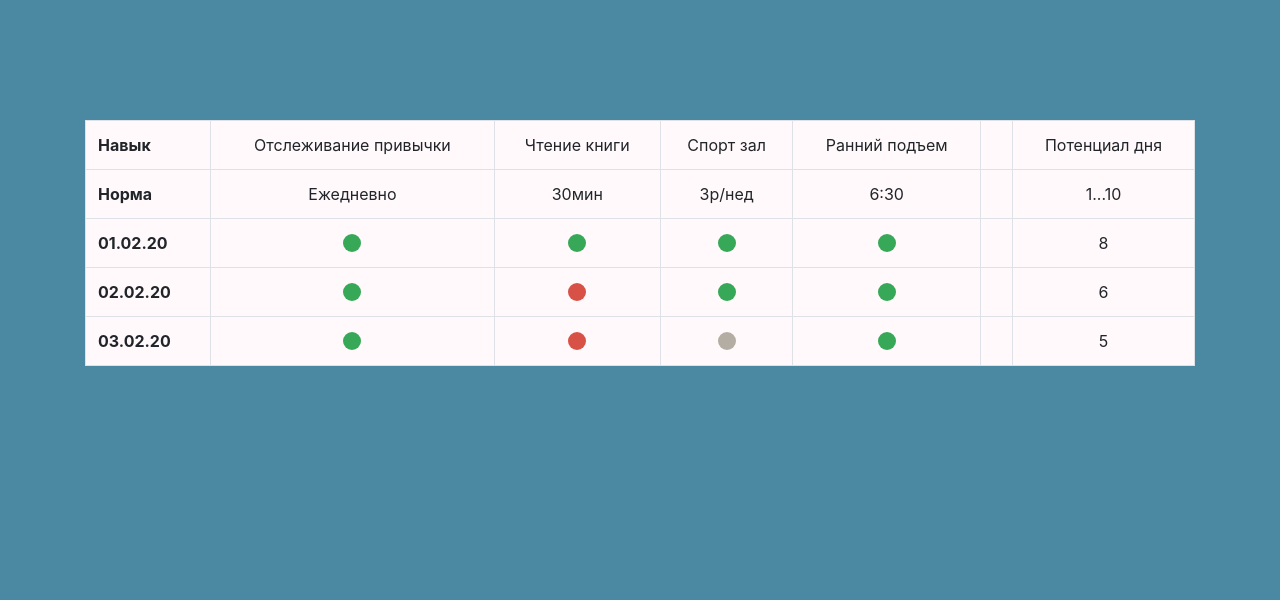
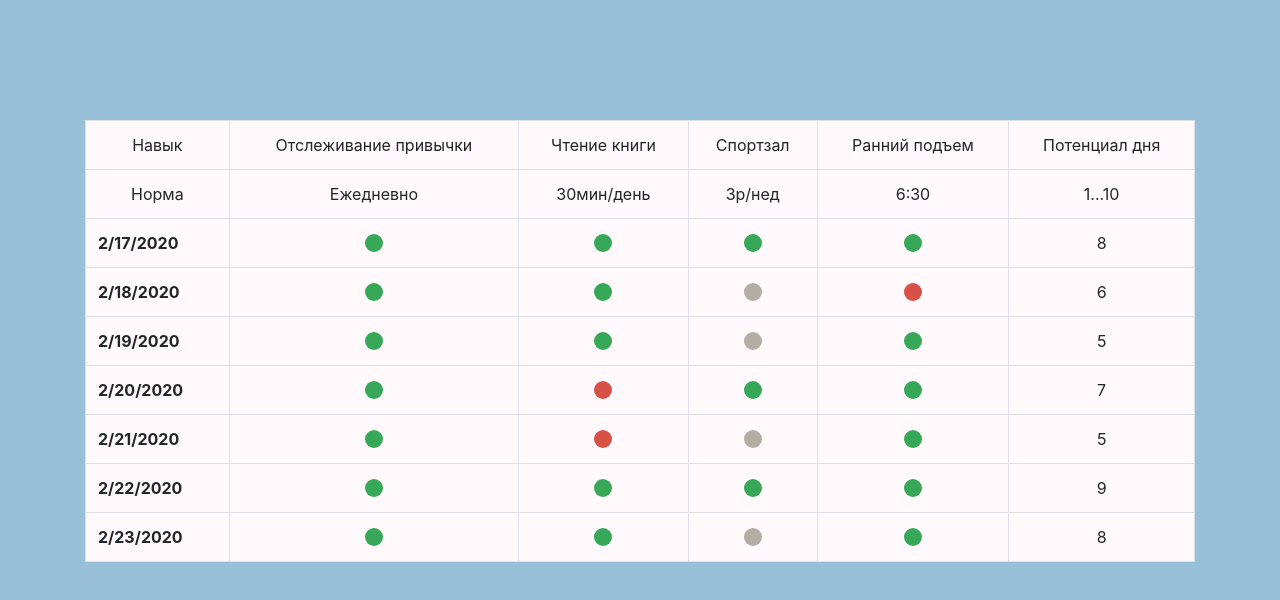
Before and after one commit to PickleDan/habits-tracker-app, a React (Create React App) app: page / in a window 1280 px wide. Shown: the top 600 px of the page. Built offline with nearby package versions, Linux system fonts and the light colour scheme.

Commit message:
finish issue#3, most of the data is hardcoded

```diff
--- a/package.json
+++ b/package.json
@@ -7,6 +7,7 @@
     "@testing-library/react": "^9.4.0",
     "@testing-library/user-event": "^7.2.1",
     "bootstrap": "^4.4.1",
+    "moment": "^2.24.0",
     "node-sass": "^4.13.1",
     "react": "^16.12.0",
     "react-bootstrap": "^1.0.0-beta.16",
--- a/src/App.scss
+++ b/src/App.scss
@@ -1,12 +1,13 @@
 $green-mark-color: #37a857;
 $red-mark-color: #d85147;
 $neutral-mark-color: #b4ada3;
+$background-table-color: #fff9fb;
 
 //table styles
 .table-wrapper {
   margin-top: 120px;
   .table {
-    background: #fff9fb;
+    background: $background-table-color;
   }
   td {
     text-align: center;
--- /dev/null
+++ b/src/components/StatusMarks/GreenMark.js
@@ -0,0 +1,9 @@
+import React from "react";
+
+export default function GreenMark() {
+  return (
+    <td>
+      <div className="green-mark"></div>
+    </td>
+  );
+}
--- /dev/null
+++ b/src/components/StatusMarks/NeutralMark.js
@@ -0,0 +1,9 @@
+import React from "react";
+
+export default function NeutralMark() {
+  return (
+    <td>
+      <div className="neutral-mark"></div>
+    </td>
+  );
+}
--- /dev/null
+++ b/src/components/StatusMarks/RedMark.js
@@ -0,0 +1,9 @@
+import React from "react";
+
+export default function RedMark() {
+  return (
+    <td>
+      <div className="red-mark"></div>
+    </td>
+  );
+}
--- a/src/components/Table.js
+++ b/src/components/Table.js
@@ -1,77 +1,116 @@
 import React from "react";
+import moment from "moment";
+import GreenMark from "./StatusMarks/GreenMark";
+import RedMark from "./StatusMarks/RedMark";
+import NeutralMark from "./StatusMarks/NeutralMark";
 
 export default function Table() {
+  const habitsNamesHead = [
+    "Навык",
+    "Отслеживание привычки",
+    "Чтение книги",
+    "Спортзал",
+    "Ранний подъем",
+    "Потенциал дня"
+  ];
+
+  const measureValueHead = [
+    "Норма",
+    "Ежедневно",
+    "30мин/день",
+    "3р/нед",
+    "6:30",
+    "1...10"
+  ];
+
+  function getMonday(d) {
+    d = new Date(d);
+    let day = d.getDay(),
+      diff = d.getDate() - day + (day === 0 ? -6 : 1); // adjust when day is sunday
+    return new Date(d.setDate(diff));
+  }
+
+  function getDayFromMonday(num) {
+    const date = new Date();
+    return new Date(date.setDate(monday.getDate() + num));
+  }
+
+  const monday = getMonday(new Date());
+  const tuesday = getDayFromMonday(1);
+  const wednesday = getDayFromMonday(2);
+  const thursday = getDayFromMonday(3);
+  const friday = getDayFromMonday(4);
+  const saturday = getDayFromMonday(5);
+  const sunday = getDayFromMonday(6);
+
+  const listOfHabitsNames = habitsNamesHead.map(habitName => (
+    <td>{habitName}</td>
+  ));
+
+  const listOfMeasureValue = measureValueHead.map(measure => (
+    <td>{measure}</td>
+  ));
+
   return (
     <div className="table-wrapper container">
       <table className="table table-bordered">
-        <tr>
-          <th scope="col">Навык</th>
-          <td>Отслеживание привычки</td>
-          <td>Чтение книги</td>
-          <td>Спорт зал</td>
-          <td>Ранний подъем</td>
-          <td></td>
-          <td>Потенциал дня</td>
-        </tr>
-        <tr>
-          <th scope="col">Норма</th>
-          <td>Ежедневно</td>
-          <td>30мин</td>
-          <td>3р/нед</td>
-          <td>6:30</td>
-          <td></td>
-          <td>1...10</td>
-        </tr>
+        <tr>{listOfHabitsNames}</tr>
+        <tr>{listOfMeasureValue}</tr>
         <tr className="status-cell">
-          <th scope="col">01.02.20</th>
-          <td>
-            <div className="green-mark"></div>
-          </td>
-          <td>
-            <div className="green-mark"></div>
-          </td>
-          <td>
-            <div className="green-mark"></div>
-          </td>
-          <td>
-            <div className="green-mark"></div>
-          </td>
-          <td></td>
+          <th scope="row">{monday.toLocaleDateString()}</th>
+          <GreenMark />
+          <GreenMark />
+          <GreenMark />
+          <GreenMark />
           <td>8</td>
         </tr>
         <tr className="status-cell">
-          <th scope="col">02.02.20</th>
-          <td>
-            <div className="green-mark"></div>
-          </td>
-          <td>
-            <div className="red-mark"></div>
-          </td>
-          <td>
-            <div className="green-mark"></div>
-          </td>
-          <td>
-            <div className="green-mark"></div>
-          </td>
-          <td></td>
+          <th scope="row">{tuesday.toLocaleDateString()}</th>
+          <GreenMark />
+          <GreenMark />
+          <NeutralMark />
+          <RedMark />
           <td>6</td>
         </tr>
         <tr className="status-cell">
-          <th scope="col">03.02.20</th>
-          <td>
-            <div className="green-mark"></div>
-          </td>
-          <td>
-            <div className="red-mark"></div>
-          </td>
-          <td>
-            <div className="neutral-mark"></div>
-          </td>
-          <td>
-            <div className="green-mark"></div>
-          </td>
-          <td></td>
+          <th scope="row">{wednesday.toLocaleDateString()}</th>
+          <GreenMark />
+          <GreenMark />
+          <NeutralMark />
+          <GreenMark />
           <td>5</td>
+        </tr>
+        <tr className="status-cell">
+          <th scope="row">{thursday.toLocaleDateString()}</th>
+          <GreenMark />
+          <RedMark />
+          <GreenMark />
+          <GreenMark />
+          <td>7</td>
+        </tr>
+        <tr className="status-cell">
+          <th scope="row">{friday.toLocaleDateString()}</th>
+          <GreenMark />
+          <RedMark />
+          <NeutralMark />
+          <GreenMark />
+          <td>5</td>
+        </tr>
+        <tr className="status-cell">
+          <th scope="row">{saturday.toLocaleDateString()}</th>
+          <GreenMark />
+          <GreenMark />
+          <GreenMark />
+          <GreenMark />
+          <td>9</td>
+        </tr>
+        <tr className="status-cell">
+          <th scope="row">{sunday.toLocaleDateString()}</th>
+          <GreenMark />
+          <GreenMark />
+          <NeutralMark />
+          <GreenMark />
+          <td>8</td>
         </tr>
       </table>
     </div>
--- a/src/index.scss
+++ b/src/index.scss
@@ -4,7 +4,7 @@
 body {
   margin: 0;
   padding: 0;
-  background-color: #4b88a2;
+  background-color: #98c1d9;
   font-family: -apple-system, BlinkMacSystemFont, "Segoe UI", "Roboto", "Oxygen",
     "Ubuntu", "Cantarell", "Fira Sans", "Droid Sans", "Helvetica Neue",
     sans-serif;
```
Also changed, not shown: 1 other file (tests, documents, lock files or other folders).
